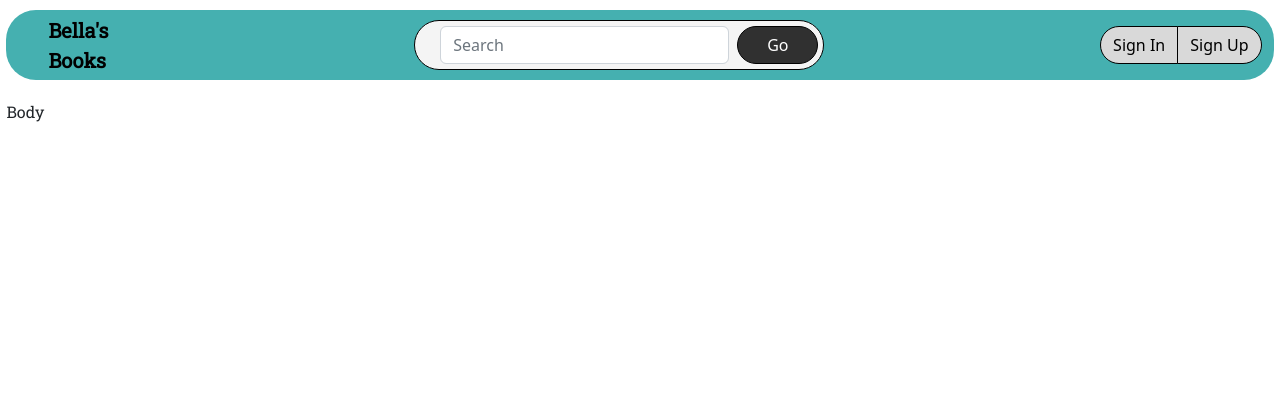
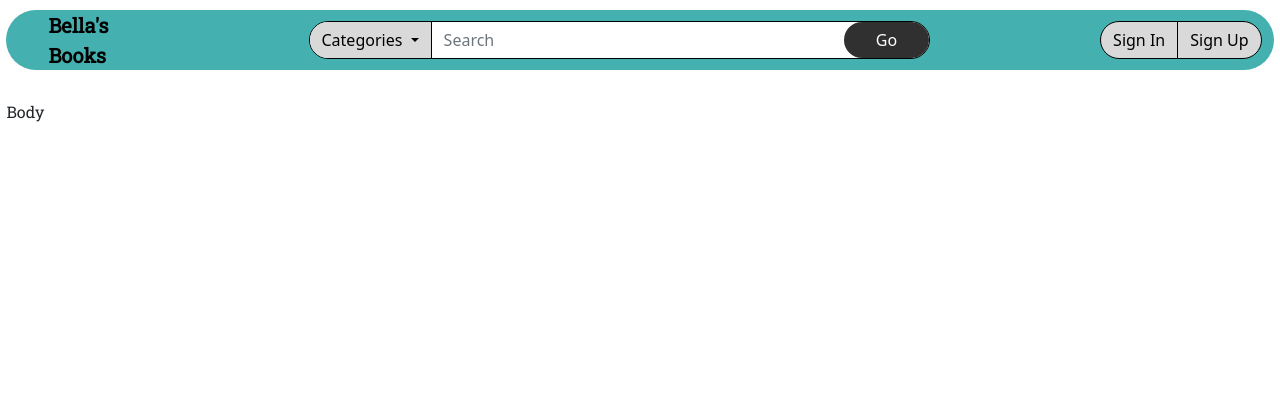
Before and after one commit to HenryW-C/bookshop, a PHP site: page /homepage.php in a window 1280 px wide. Shown: the top 420 px of the page. Run offline with PHP 8.4, Linux system fonts and the light colour scheme; some libraries are stand-ins or nearby versions.

Commit message:
added dropdown and finished navbar

```diff
--- a/admin_account.php
+++ b/admin_account.php
@@ -27,13 +27,13 @@ if ($_SESSION['UserType'] != 1) {
             <a class="logo" class="button" href="/bookshop/homepage.php">Bella's<br>Books </a>
             <div class="search-bar">
                 <form class="d-flex">
-                <input class="form-control me-2" type="search" placeholder="Search" aria-label="Search">
+                <input class="form-control me-2" type="search" placeholder="Search">
                 <button class="btn btn-outline-success" type="submit">Go</button>
                 </form>
             </div>
                 <span>
                 <div class="float-end">
-                    <div  class="btn-group" role="group" aria-label="Basic example">
+                    <div  class="btn-group" role="group">
                         <a type="button" href="/bookshop/basket.php" class="btn btn-primary">Basket</a>
                         <a type="button" href="/bookshop/logout.php" class="btn btn-primary">Logout</a>
                     </div>
--- a/basket.php
+++ b/basket.php
@@ -30,13 +30,13 @@ if (!isset($_SESSION['UserType'])) {
             <a class="logo" class="button" href="/bookshop/homepage.php">Bella's<br>Books </a>
             <div class="search-bar">
                 <form class="d-flex">
-                <input class="form-control me-2" type="search" placeholder="Search" aria-label="Search">
+                <input class="form-control me-2" type="search" placeholder="Search">
                 <button class="btn btn-outline-success" type="submit">Go</button>
                 </form>
             </div>
             <span>
             <div class="float-end">
-                <div  class="btn-group" role="group" aria-label="Basic example">
+                <div  class="btn-group" role="group">
                     <!-- php switch statement to show select buttons dependant on user type -->
                     <?php
                     switch ($_SESSION['UserType']??'') {
--- a/customer_account.php
+++ b/customer_account.php
@@ -27,13 +27,13 @@ if ($_SESSION['UserType'] != 0) {
             <a class="logo" class="button" href="/bookshop/homepage.php">Bella's<br>Books </a>
             <div class="search-bar">
                 <form class="d-flex">
-                <input class="form-control me-2" type="search" placeholder="Search" aria-label="Search">
+                <input class="form-control me-2" type="search" placeholder="Search">
                 <button class="btn btn-outline-success" type="submit">Go</button>
                 </form>
             </div>
                 <span>
                 <div class="float-end">
-                    <div  class="btn-group" role="group" aria-label="Basic example">
+                    <div  class="btn-group" role="group">
                         <a type="button" href="/bookshop/basket.php" class="btn btn-primary">Basket</a>
                         <a type="button" href="/bookshop/logout.php" class="btn btn-primary">Logout</a>
                     </div>
--- a/homepage.php
+++ b/homepage.php
@@ -6,6 +6,10 @@
     <!-- links to stylesheets and google fonts -->
     <meta name="viewport" content="width=device-width, initial-scale=1">
     <link href="https://cdn.jsdelivr.net/npm/bootstrap@5.2.3/dist/css/bootstrap.min.css" rel="stylesheet">
+    <script src="https://code.jquery.com/jquery-3.4.1.slim.min.js" integrity="sha384-J6qa4849blE2+poT4WnyKhv5vZF5SrPo0iEjwBvKU7imGFAV0wwj1yYfoRSJoZ+n" crossorigin="anonymous"></script>
+    <script src="https://cdn.jsdelivr.net/npm/popper.js@1.16.0/dist/umd/popper.min.js" integrity="sha384-Q6E9RHvbIyZFJoft+2mJbHaEWldlvI9IOYy5n3zV9zzTtmI3UksdQRVvoxMfooAo" crossorigin="anonymous"></script>
+    <script src="https://cdn.jsdelivr.net/npm/bootstrap@4.4.1/dist/js/bootstrap.min.js" integrity="sha384-wfSDF2E50Y2D1uUdj0O3uMBJnjuUD4Ih7YwaYd1iqfktj0Uod8GCExl3Og8ifwB6" crossorigin="anonymous"></script>
+    <script src="jquery-3.6.4.min.js"></script>
     <link rel="stylesheet" type="text/css" href="stylesheet.css">
     <link rel="stylesheet" href="https://fonts.googleapis.com/css?family=Roboto Slab">
 
@@ -15,18 +19,32 @@
     <!-- top navbar -->
     <div class="navbar_top">
         <div class="container-fluid">
+            <!-- logo and link to homepage -->
             <a class="logo" type="button" href="/bookshop/homepage.php">Bella's<br>Books </a>
 
+            <!-- search bar including dropdown box and search button -->
             <div class="search-bar">
-                <form class="d-flex">
+                <form class="d-flex" id="searchForm">
+                    <div class="dropdown">
+                        <button class="btn btn-secondary dropdown-toggle" type="button" id="dropdownMenuButton" data-toggle="dropdown" aria-haspopup="true" aria-expanded="false">
+                            <span id="selectedOption">Categories</span>
+                        </button>
+                        <div class="dropdown-menu" aria-labelledby="dropdownMenuButton">
+                            <a class="dropdown-item" href="#" data-value="Option 1">Option 1</a>
+                            <a class="dropdown-item" href="#" data-value="Option 2">Option 2</a>
+                            <a class="dropdown-item" href="#" data-value="Option 3">Option 3</a>
+                        </div>
+                    </div>
+                    <input type="hidden" id="selectedValue" name="selectedValue">
                     <input class="form-control me-2" type="search" placeholder="Search" aria-label="Search">
-                <button class="btn btn-outline-success" type="submit">Go</button>
+                    <button class="btn btn-outline-success go-button" type="submit">Go</button>
                 </form>
             </div>
 
+            <!-- button at end of navbar -->
             <span>
                 <div class="float-end">
-                <div  class="btn-group" role="group" aria-label="Basic example">
+                    <div  class="btn-group" role="group">
                         <!-- php switch statement to show select buttons dependant on user type -->
                         <?php session_start();
                         switch ($_SESSION['UserType']??'') {
@@ -62,5 +80,19 @@
         <a> </a>
     </div>
 
+
+    <!-- script to show selected category in dropdown -->
+    <script>
+        $(document).ready(function() {
+            $('.dropdown-item').on('click', function() {
+                var selectedValue = $(this).data('value');
+                $('#selectedOption').text(selectedValue);
+                $('#selectedValue').val(selectedValue);
+            });
+        });
+    </script>
+
+
+
 </body>
 </html>
--- a/stylesheet.css
+++ b/stylesheet.css
@@ -13,13 +13,13 @@
 
 /* top navigation bar */
 .navbar_top {
-  background-color: #45B0B0 !important;  /* Increase specificity */
+  background-color: #45B0B0 !important;  /* increase specificity */
   position: fixed;
   top: 10px;
   right: 0.5%;
   left: 0.5%;
   width: 99%;
-  height: 70px;
+  height: 60px;
   border-radius: 30px;
 }
 
@@ -35,32 +35,55 @@
 .navbar_top .logo {
   font-family: 'Roboto Slab';
   color: #000000;
-  text-align: left;
+  text-align: middle;
   text-decoration: none;
   vertical-align: middle;
   font-size: 20px;
   font-weight: bold;
-  text-decoration: none;
   margin: 30px;
 }
 
+/* search bar block */
+.navbar_top .search-bar {
+  width: 50%;
+  border-radius: 30px;
+  background-color:#ffffff;
+  border: 1px #000000 solid;
+}
+
 /* search bar */
-.navbar_top .search-bar {
-  width: 33%;
-  border-radius: 30px;
-  background-color:#F4F4F4;
-  border: 1px #000 solid;
-  padding: 5px 5px 5px 25px;
-  z-index: 5;
+.navbar_top .search-bar .form-control {
+  border-radius: 0px 0px 0px 0px;
+  border-width: 0px;
+  border-left: 1px #000000 solid;
+  border-top: 0px;
+  border-bottom: 0px;
 }
 
 /* 'go' button */
-.navbar_top .search-bar .btn{
+.navbar_top .search-bar .go-button{
   color: #ffffff;
   background-color:#303030;
-  border-color:#000000;
+  border-width: 0;
   border-radius: 30px;
-  width: 100px;
+  width: 120px;
+}
+
+/* dropdown button */
+.navbar_top .search-bar .dropdown-toggle {
+  border-radius: 30px 0 0 30px;
+  border-width: 0;
+  width: 100%;
+  background-color: #D9D9D9;
+  color: #000000;
+}
+
+/* dropdown menu */
+.navbar_top .search-bar .dropdown-menu {
+  min-width: 100%;
+  left: 0;
+  margin: 5px;
+  border-radius: 15px 15px 15px 15px;
 }
 
 /* button group */
@@ -78,7 +101,7 @@
   border-radius: 30px;
 }
 
-/* main content - margins avoid overlay */
+/* main content */
 .main {
   font-family: 'Roboto Slab';
   padding: 0.5%;
```
Lines whose indentation alone changed are shown as unchanged.
